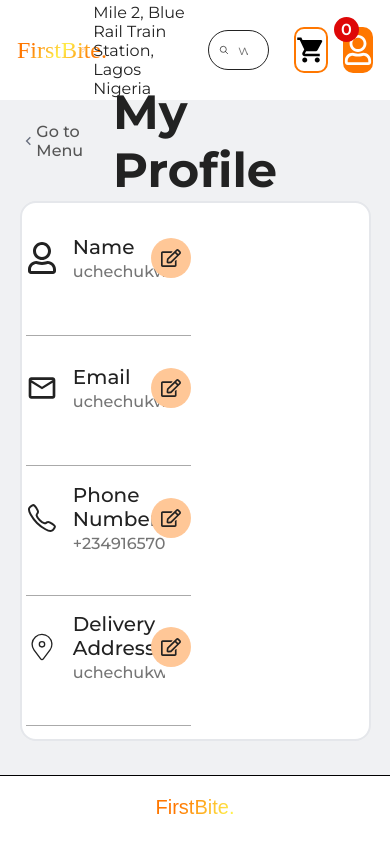
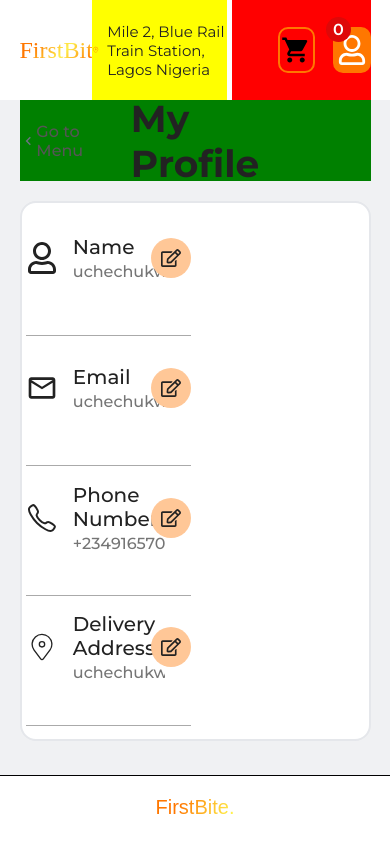
Before and after one commit to abimbolaalabi/FirstBite, a React (Vite) app: page /profile in a window 390 px wide. Shown: the top 844 px of the page. Built offline with nearby package versions, Linux system fonts and the light colour scheme; a web font is replaced by a local one.

Commit message:
working on the mobile

```diff
--- a/src/Components/Dropdown/ProfileDrop.jsx
+++ b/src/Components/Dropdown/ProfileDrop.jsx
@@ -1,7 +1,13 @@
 import React from "react";
 
-const ProfileDrop = () => {
-  return <div>profile drop down</div>;
+const ProfileDrop = ({ toclose }) => {
+  return (
+    <div className="dropdown-container" onClick={toclose}>
+      <div className="dropdown-wrapper">
+        <div className="dropdown_child"></div>
+      </div>
+    </div>
+  );
 };
 
 export default ProfileDrop;
--- a/src/Pages/Profile.css
+++ b/src/Pages/Profile.css
@@ -23,7 +23,7 @@
 }
 
 .Profile_wrap1 {
-  width: 50%;
+  width: 60%;
   height: 100%;
   display: flex;
   gap: 10px;
@@ -52,10 +52,10 @@
 .Location_holder {
   width: 70%;
   height: 100%;
-  /* background-color: yellow; */
+  background-color: yellow;
   display: flex;
   align-items: center;
-  justify-content: center;
+  /* justify-content: center; */
   gap: 8px;
 }
 
@@ -72,12 +72,13 @@
 }
 
 .Profile_wrap2 {
-  width: 50%;
+  width: 40%;
   height: 100%;
   display: flex;
   justify-content: flex-end;
   align-items: center;
   gap: 15px;
+  background-color: red;
 }
 
 .Input_holder_search {
@@ -88,6 +89,7 @@
   justify-content: center;
   align-items: center;
   padding: 10px;
+  display: none;
 }
 
 .Input_search_container {
@@ -191,6 +193,7 @@
   display: flex;
   justify-content: space-between;
   align-items: center;
+  background-color: green;
 }
 
 .go_to_menu {
@@ -317,3 +320,35 @@
   outline: none;
   border: none;
 }
+
+@media screen and (max-width: 900px) {
+  .Location_holder {
+    width: 100%;
+  }
+
+  .Location_holder p {
+    font-size: 15px;
+  }
+
+  .profile_cart_icon {
+    display: flex;
+    gap: 18px;
+  }
+
+  .cart_count {
+    top: 2%;
+    right: 10%;
+  }
+
+  .go_to_menu_profile {
+    font-size: 25px;
+  }
+}
+
+@media screen and (max-width: 474px) {
+}
+
+@media screen and (max-width: 414px) {
+}
+@media screen and (max-width: 320px) {
+}
--- a/src/Pages/Profile.jsx
+++ b/src/Pages/Profile.jsx
@@ -1,4 +1,4 @@
-import React from "react";
+import React, { useState } from "react";
 import "./Profile.css";
 import {
   MdShoppingCart,
@@ -8,8 +8,10 @@ import {
 import { FaRegUser, FaRegEdit } from "react-icons/fa";
 import { CiLocationOn } from "react-icons/ci";
 import { IoSearchOutline, IoCallOutline } from "react-icons/io5";
+import ProfileDrop from "../Components/Dropdown/ProfileDrop";
 
 const Profile = () => {
+  const [dropDown, setDropDown] = useState(false);
   return (
     <div className="Profile_body">
       <div className="Profile_Container">
@@ -44,12 +46,14 @@ const Profile = () => {
                 </div>
               </div>
               <div className="profile_user_icon">
-                <FaRegUser />
+                <FaRegUser onClick={() => setDropDown(true)} />
               </div>
             </div>
           </div>
         </div>
+        {dropDown && <ProfileDrop toclose={setDropDown} />}
       </div>
+
       <section className="Profile_page_body">
         <div className="Profile_wrapper_holder">
           <article className="profile_heading">
```
Also changed, not shown: src/Components/Dropdown/ProfileDrop.css (+26 -0 lines), 1 other file (tests, documents, lock files or other folders).
